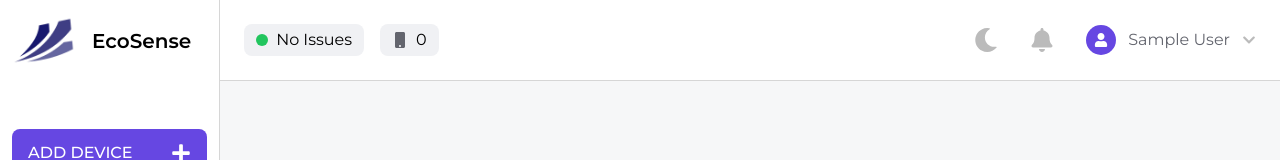
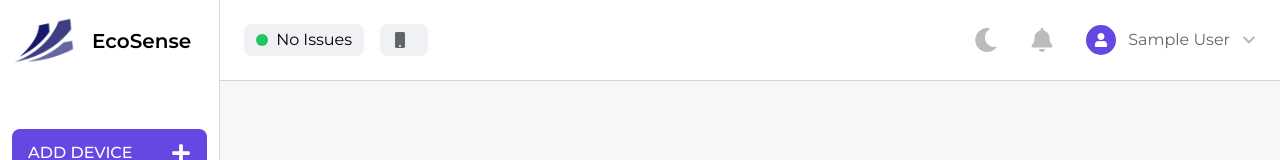
Before and after one commit to Xylight0/EcoSense, a React (Vite) app: page / in a window 1280 px wide. Shown: the top 160 px of the page. Built offline with nearby package versions, Linux system fonts and the light colour scheme; no server answers; the database is empty; sample sign-in values are in the browser's storage.

Commit message:
Feature: add toastify library for notifications

```diff
--- a/package.json
+++ b/package.json
@@ -20,7 +20,8 @@
     "react": "^18.2.0",
     "react-dom": "^18.2.0",
     "react-icons": "^5.2.1",
-    "react-router-dom": "^6.23.1"
+    "react-router-dom": "^6.23.1",
+    "react-toastify": "^10.0.5"
   },
   "devDependencies": {
     "@types/react": "^18.2.66",
--- a/src/components/sidebar.jsx
+++ b/src/components/sidebar.jsx
@@ -1,5 +1,4 @@
 import {
-  FaIdCard,
   FaKey,
   FaMobile,
   FaPlus,
@@ -11,8 +10,9 @@ import logo from "../assets/logo.png";
 import { Link, NavLink } from "react-router-dom";
 import { useContext, useEffect, useState } from "react";
 import { db } from "../firebase";
-import { FieldValue, arrayUnion, doc, updateDoc } from "firebase/firestore";
+import { arrayUnion, doc, updateDoc } from "firebase/firestore";
 import { Context } from "../AuthConext";
+import { toast } from "react-toastify";
 
 export default function Sidebar() {
   return (
@@ -57,10 +57,13 @@ function AddDevice() {
     setDeviceID("");
   }, [active]);
 
+  const notify = () => toast.success("Device was added successfully!");
+
   async function addDeviceHandler() {
     setLoading(true);
     setActive(false);
     setLoading(false);
+    notify();
 
     try {
       const userRef = doc(db, "users", user.uid);
--- a/src/components/topbar.jsx
+++ b/src/components/topbar.jsx
@@ -15,14 +15,14 @@ import useOutsideAlerter from "../hooks/useOutsideAlerter";
 import { getRealtimeDocumentData } from "../api/getRealtimeDocumentData";
 
 export default function Topbar() {
-  const [deviceCount, setDeviceCount] = useState(0);
+  const [deviceIDs, setDeviceIDs] = useState(0);
   const { user } = useContext(Context);
 
   useEffect(() => {
     const unsubscribe = getRealtimeDocumentData(
       { collectionName: "users", deviceID: user?.uid },
       (data) => {
-        if (data) setDeviceCount(data?.devices?.length);
+        if (data) setDeviceIDs(data?.devices);
       }
     );
 
@@ -39,7 +39,7 @@ export default function Topbar() {
         <StatusElement text="No Issues">
           <div className="w-3 h-3 rounded-full bg-green-500" />
         </StatusElement>
-        <StatusElement text={deviceCount}>
+        <StatusElement text={deviceIDs?.length}>
           <FaMobile className="text-custom-gray" />
         </StatusElement>
       </div>
--- a/src/routes/dashboard.jsx
+++ b/src/routes/dashboard.jsx
@@ -22,6 +22,7 @@ export default function Dashboard() {
       { collectionName: "devices", deviceID: currentDeviceID },
       (data) => {
         if (data) setDeviceData(data);
+        else setDeviceData([]);
       }
     );
 
@@ -117,7 +118,8 @@ function ToolBarElement({
   });
 
   function renderIDs() {
-    if (deviceIDs.length === 0) return <div className="px-4 py-2 font-light">No devices found</div>;
+    if (deviceIDs.length === 0)
+      return <div className="px-4 py-2 font-light">No devices found</div>;
 
     return deviceIDs.map((id) => {
       return (
@@ -159,7 +161,7 @@ function ToolBarElement({
         <StatusElement
           text={
             lastElement
-              ? moment.unix(lastElement?.time).format("DD/MM/YY, h:m  m A")
+              ? moment.unix(lastElement?.time).format("DD/MM/YY, hh:mm A")
               : "No Date"
           }
         >
--- a/src/routes/root.jsx
+++ b/src/routes/root.jsx
@@ -2,6 +2,8 @@ import Sidebar from "../components/sidebar";
 import Topbar from "../components/topbar";
 import welcome_illustration from "../assets/dashboard_start_screen.png";
 import { useOutlet } from "react-router-dom";
+import { ToastContainer } from "react-toastify";
+import "react-toastify/dist/ReactToastify.css";
 
 export default function Root() {
   const outlet = useOutlet();
@@ -13,6 +15,7 @@ export default function Root() {
         <Topbar />
         {outlet || <Illustration />}
       </div>
+      <ToastContainer position="bottom-right" />
     </div>
   );
 }
```
Also changed, not shown: 1 other file (tests, documents, lock files or other folders).
